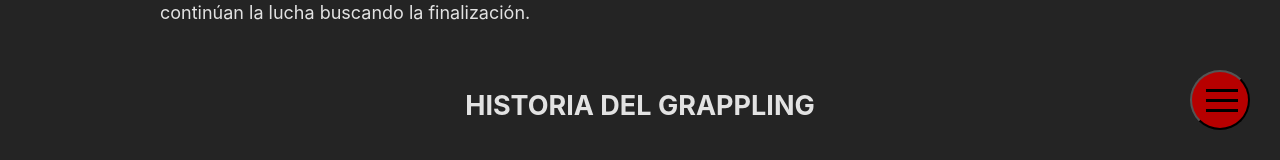
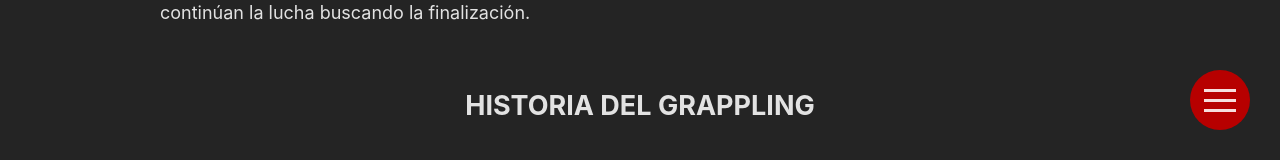
Before and after one commit to jjmillar/glosario-ed, a React (Vite) app: page / in a window 1280 px wide. Shown: the part 640-800 px from the top of the page. Built offline with nearby package versions, Linux system fonts and the light colour scheme.

Commit message:
disabled changes

```diff
--- a/src/components/dropdown.jsx
+++ b/src/components/dropdown.jsx
@@ -10,13 +10,13 @@ const Index = () => {
 
   return (
     <div>
-      <button className='hamburguesa'>
+      <div className='hamburguesa'>
         <Hamburger
           toggled={open}
           toggle={setOpen}
           onClick={() => setOpen((o) => !o)}
         />
-      </button>
+      </div>
       <Popup open={open} closeOnDocumentClick onClose={closeModal}>
         <div className='modal scale-in-br'>
           <a className='close' onClick={closeModal} />
```
